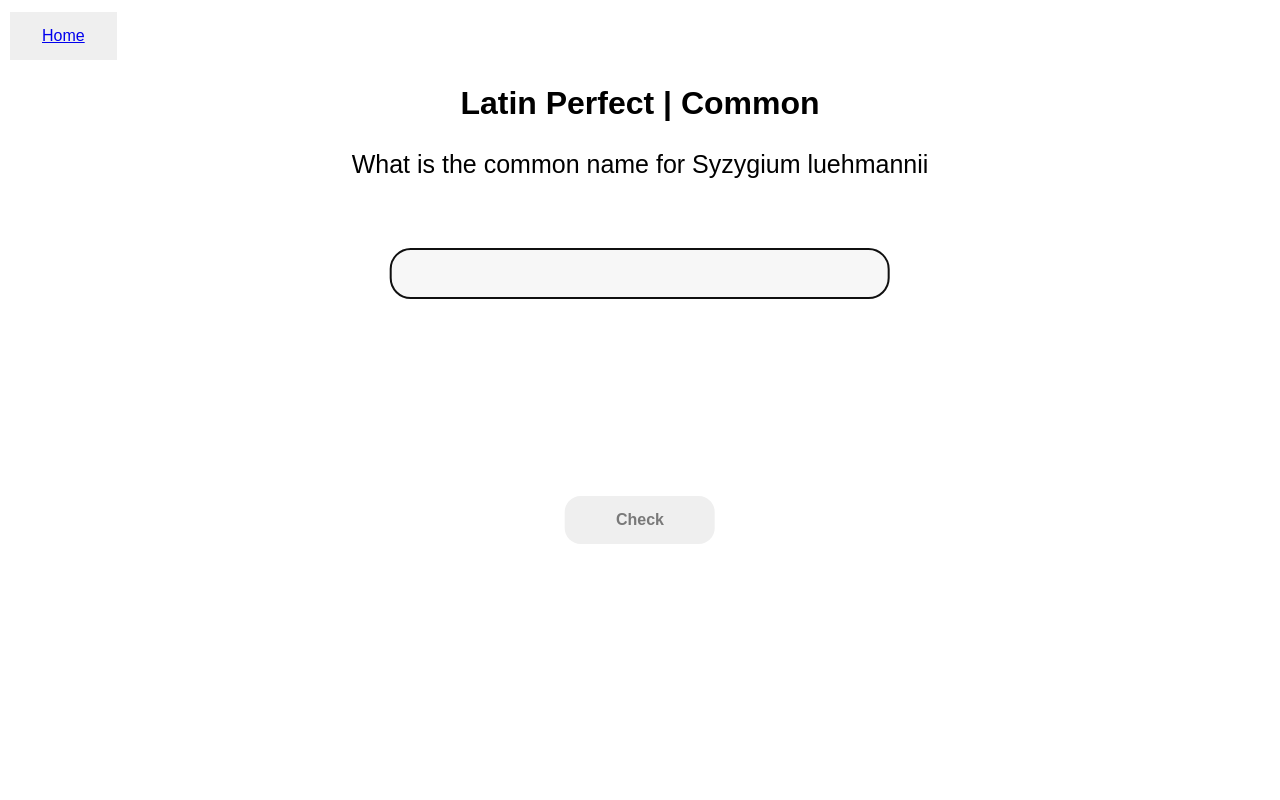
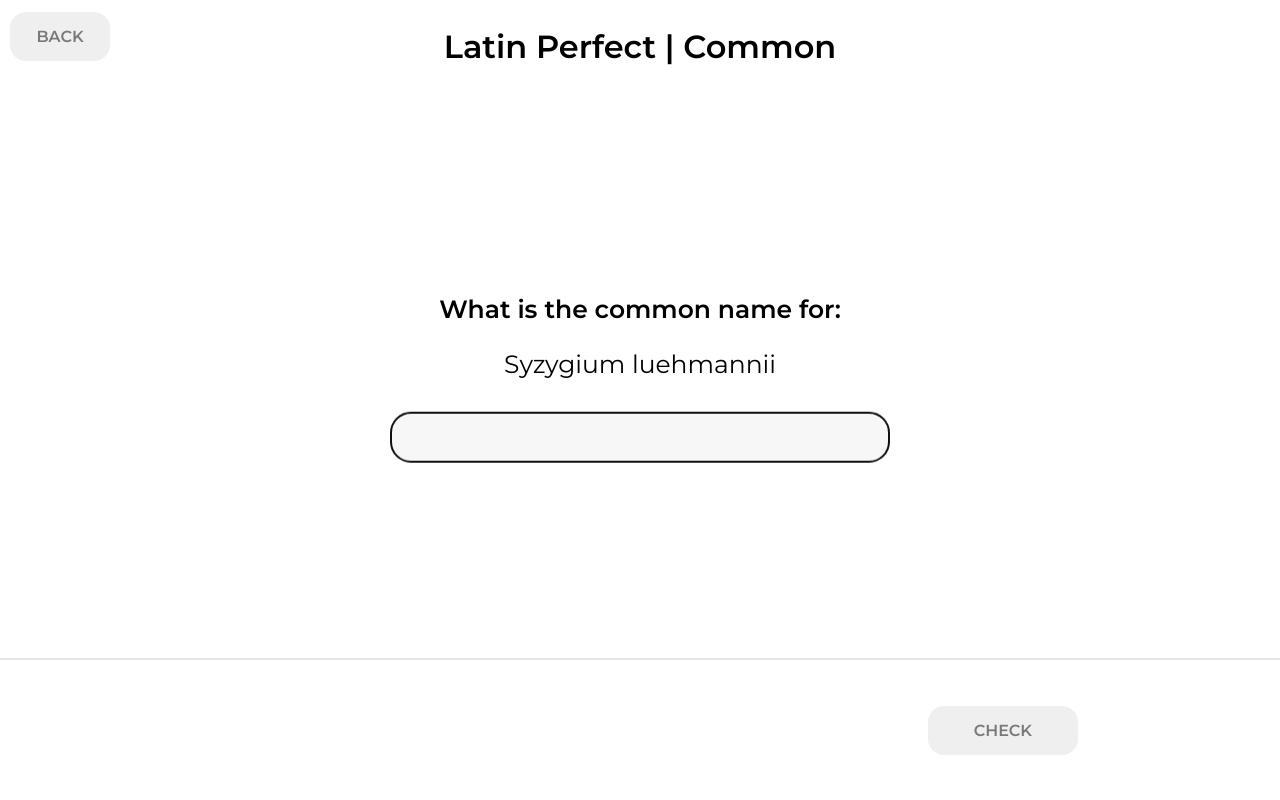
Before and after one commit to Sagelime/latin-perfect, a plain HTML site: page Latin Perfect/common.html in a window 1280 px wide. Drawn offline with Linux system fonts and the light colour scheme.

Commit message:
Add files via upload

```diff
--- a/Latin Perfect/common.html
+++ b/Latin Perfect/common.html
@@ -7,6 +7,8 @@
     <meta name="author" content="Sage Mavka" />
     <meta name="viewport" content="width=device-width, initial-scale=1.0" />
     <link rel="stylesheet" type="text/css" href="style.css" />
+
+    <link href="https://fonts.googleapis.com/css2?family=Montserrat:wght@400;600&display=swap" rel="stylesheet">
 
   </head>
 
@@ -19,23 +21,43 @@
     </header>
     <main>
 
+      <div class="titlebar">
+        <button><a id="homebutton" href="index.html">BACK</a></button>
 
-      <button class="wrap"><a id="homebutton" href="index.html">Home</a></button>
-
-      <h1 class="wrap" id="titletext">Latin Perfect | Common</h1>
-
+        <h1 id="titletext">Latin Perfect | Common</h1>
+      </div>
 
       <div class="center">
 
 
-        <form">
-          <p for="output1">What is the common name for <span id="latin"></span></p><br><br>
-          <input type="text" id="output1" name="output1" autofocus><br><br>
-          <p id="result">Wrong. It was <span id="common"></span></p><br><br><br><br><br><br><br>
-          <input id="continuebutton" type="button" value="Check" onClick="check()">
-        </form>
+        <form>
+          <p id="outputheader" for="output1">What is the common name for: </p>
+          <p><span id="latin"></span></p>
+          <input type="text" id="output1" name="output1" autofocus>
 
-      </div>
+        </div>
+
+        <div id="bottombar" class="bottombar">
+          <table class="solutiondiv">
+            <tr>
+              <td id="resultimage">
+                <img id="iimg" src="images/cross.png" width="84px" height="84px">
+                <img id="cimg" src="images/tick.png" width="84px" height="84px">
+              </td>
+              <td>
+                <p id="resultheader">Correct solution: <br></p>
+                <p id="result"><span id="common"></span></p>
+              </td>
+              <td><input id="continuebutton" type="button" value="CHECK" onClick="check()"></td>
+            </tr>
+          </table>
+
+        </div>
+      </form>
+
+
+
+
 
       <script>
 
@@ -74,15 +96,28 @@
         function check() {
           output1 = document.getElementById('output1').value
           if (output1 == common) {
-            document.body.style.backgroundColor = '#edfff1';
-            document.getElementById('continuebutton').value = 'Continue';
+            document.getElementById("result").style.color = '#418850';
+            document.getElementById("resultheader").style.color = '#418850';
+            document.getElementById('bottombar').style.backgroundColor = '#edfff1';
+            var div = document.getElementById('cimg');
+            div.style.opacity = "1";
+            document.getElementById('continuebutton').style.color = 'white';
+            document.getElementById('continuebutton').style.backgroundColor = '#418850';
+            document.getElementById('continuebutton').value = 'CONTINUE';
             document.getElementById('continuebutton').setAttribute( "onClick", "location.reload();");
+            document.getElementById('bottombar').style.borderTop = "0px";
           }
           else {
-            document.body.style.backgroundColor = '#fcd4d4';
-            document.getElementById("result").style.color = 'rgba(0, 0, 0)';
-            document.getElementById('continuebutton').value = 'Restart';
+            document.getElementById("result").style.color = '#b93434';
+            document.getElementById("resultheader").style.color = '#b93434';
+            var div = document.getElementById('iimg');
+            div.style.opacity = "1";
+            document.getElementById('continuebutton').value = 'CONTINUE';
+            document.getElementById('continuebutton').style.color = 'white';
+            document.getElementById('continuebutton').style.backgroundColor = '#b93434';
             document.getElementById('continuebutton').setAttribute( "onClick", "location.reload();");
+            document.getElementById('bottombar').style.backgroundColor = '#fcd4d4';
+            document.getElementById('bottombar').style.borderTop = "0px";
           }
         }
 
--- a/Latin Perfect/index.html
+++ b/Latin Perfect/index.html
@@ -3,10 +3,12 @@
   <head>
     <title>Home</title>
     <meta charset="utf-8" />
-    <meta name="description" content="Description of your page content" />
-    <meta name="author" content="Author name in full, or company name" />
+    <meta name="description" content="Education perfect but bootleg" />
+    <meta name="author" content="Sage Mavka" />
     <meta name="viewport" content="width=device-width, initial-scale=1.0" />
     <link rel="stylesheet" type="text/css" href="style.css" />
+
+    <link href="https://fonts.googleapis.com/css2?family=Montserrat:wght@400;600&display=swap" rel="stylesheet">
   </head>
 
   <body>
@@ -17,14 +19,14 @@
       </nav>
     </header>
     <main>
-      <h1>Latin Perfect</h1>
+      <div class="titlebar">
+        <h1 id="titletext">Latin Perfect</h1>
+      </div>
 
       <div class="center">
-        <button><a id="homebutton" href="multichoice.html">Multichoice</a></button>
         <button><a id="homebutton" href="latin.html">Latin</a></button>
         <button><a id="homebutton" href="common.html">Common</a></button>
       </div>
-
 
     </main>
     <footer>
--- a/Latin Perfect/style.css
+++ b/Latin Perfect/style.css
@@ -30,21 +30,10 @@ p {
 }
 
 .titlebar button {
-  padding: 15px;
-  border: none;
-  text-align: center;
-  text-decoration: none;
-
-  font-weight: 600;
-
-  font-size: 16px;
-  margin: 7px 0px 0px 7px;
-  cursor: pointer;
   width: 100px;
-  border-radius:1em;
 }
 
-.titlebar a {
+a {
   text-decoration: none;
   color: rgb(121, 121, 121);
   font-family: 'Montserrat', sans-serif;
@@ -59,15 +48,19 @@ p {
 }
 
 button {
+  padding: 15px;
   border: none;
-  color: black;
-  padding: 15px 32px;
+  color: rgb(121, 121, 121);
   text-align: center;
   text-decoration: none;
-  display: inline-block;
+  font-family: 'Montserrat', sans-serif;
+  font-weight: 600;
+
   font-size: 16px;
   margin: 4px 2px;
   cursor: pointer;
+  width: 150px;
+  border-radius:1em;
 
 }
 
@@ -139,12 +132,23 @@ input[type=text] {
   margin: auto;
 }
 
-#incorrectimage {
+#resultimage {
   width: 110px;
+  position: relative;
 }
 
-#incorrectimage img {
+#iimg {
   opacity: 0%;
+  top: 0;
+  left: 0;
+  position: relative;
+}
+
+#cimg {
+  opacity: 0%;
+  top: 20px;
+  left: 20px;
+  position: absolute;
 }
 
 #outputheader {
```
Also changed, not shown: Latin Perfect/latin.html (+10 -3 lines), Latin Perfect/images/cross.png (added), Latin Perfect/images/tick.png (added).
